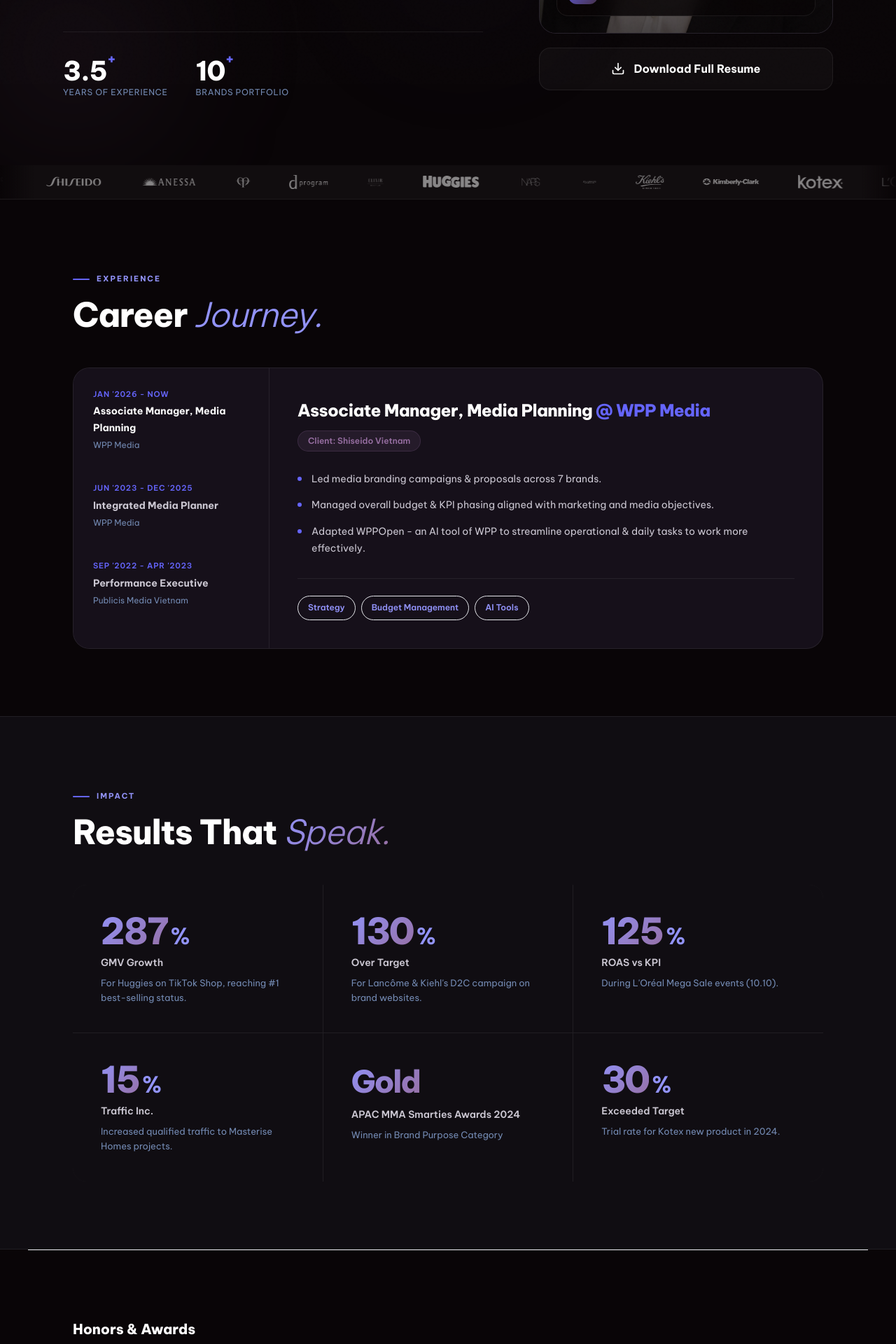
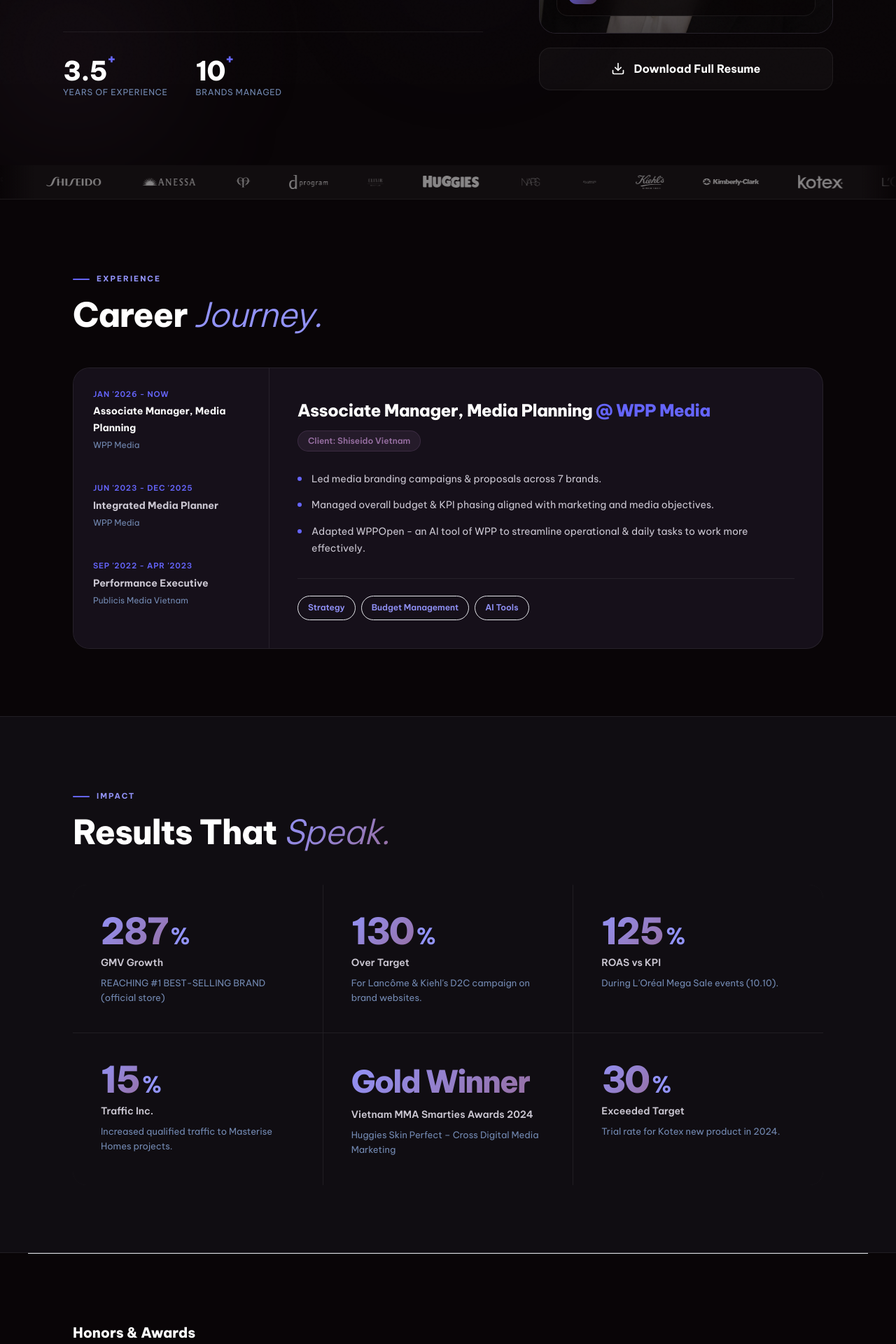
Before and after one commit to Kohnnn/dindinwebsite, a Next.js app: page / in a window 1280 px wide. Shown: the part 680-2600 px from the top of the page at 70% size. Built offline with nearby package versions, Linux system fonts and the light colour scheme.

Commit message:
fix(content): for mah bebe

```diff
--- a/src/components/Hero.tsx
+++ b/src/components/Hero.tsx
@@ -62,7 +62,7 @@
                             <h3 className="text-[38px] font-extrabold text-white tracking-tight leading-none mb-1">
                                 10<sup className="text-[20px] text-purple align-super">+</sup>
                             </h3>
-                            <p className="text-xs text-slate uppercase tracking-wider">Brands portfolio</p>
+                            <p className="text-xs text-slate uppercase tracking-wider">Brands managed</p>
                         </div>
                     </motion.div>
                 </motion.div>
--- a/src/data/resume.ts
+++ b/src/data/resume.ts
@@ -82,11 +82,11 @@
         }
     ],
     metrics: [
-        { value: 287, unit: "%", label: "GMV Growth", desc: "For Huggies on TikTok Shop, reaching #1 best-selling status." },
+        { value: 287, unit: "%", label: "GMV Growth", desc: "REACHING #1 BEST-SELLING BRAND (official store)" },
         { value: 130, unit: "%", label: "Over Target", desc: "For Lancôme & Kiehl's D2C campaign on brand websites." },
         { value: 125, unit: "%", label: "ROAS vs KPI", desc: "During L'Oréal Mega Sale events (10.10)." },
         { value: 15, unit: "%", label: "Traffic Inc.", desc: "Increased qualified traffic to Masterise Homes projects." },
-        { value: "Gold", unit: "", label: "APAC MMA Smarties Awards 2024", desc: "Winner in Brand Purpose Category" },
+        { value: "Gold Winner", unit: "", label: "Vietnam MMA Smarties Awards 2024", desc: "Huggies Skin Perfect – Cross Digital Media Marketing" },
         { value: 30, unit: "%", label: "Exceeded Target", desc: "Trial rate for Kotex new product in 2024." }
     ],
     skills: [
@@ -96,7 +96,7 @@
         { icon: "🤖", title: "AI & Automation", desc: "WPP Open AI, workflow streamlining" }
     ],
     awards: [
-        { icon: "🏆", title: "Gold Winner, Vietnam MMA Smarties Awards 2024", desc: "BHuggies Skin Perfect – Cross Digital Media Marketing" },
+        { icon: "🏆", title: "Gold Winner, Vietnam MMA Smarties Awards 2024", desc: "Huggies Skin Perfect – Cross Digital Media Marketing" },
         { icon: "⭐", title: "Employee of the Month", desc: "September 2024 @ WPP Media" },
         { icon: "🎯", title: "WPP Media Master Training 2023", desc: "Selected exclusive participant" }
     ],
```
